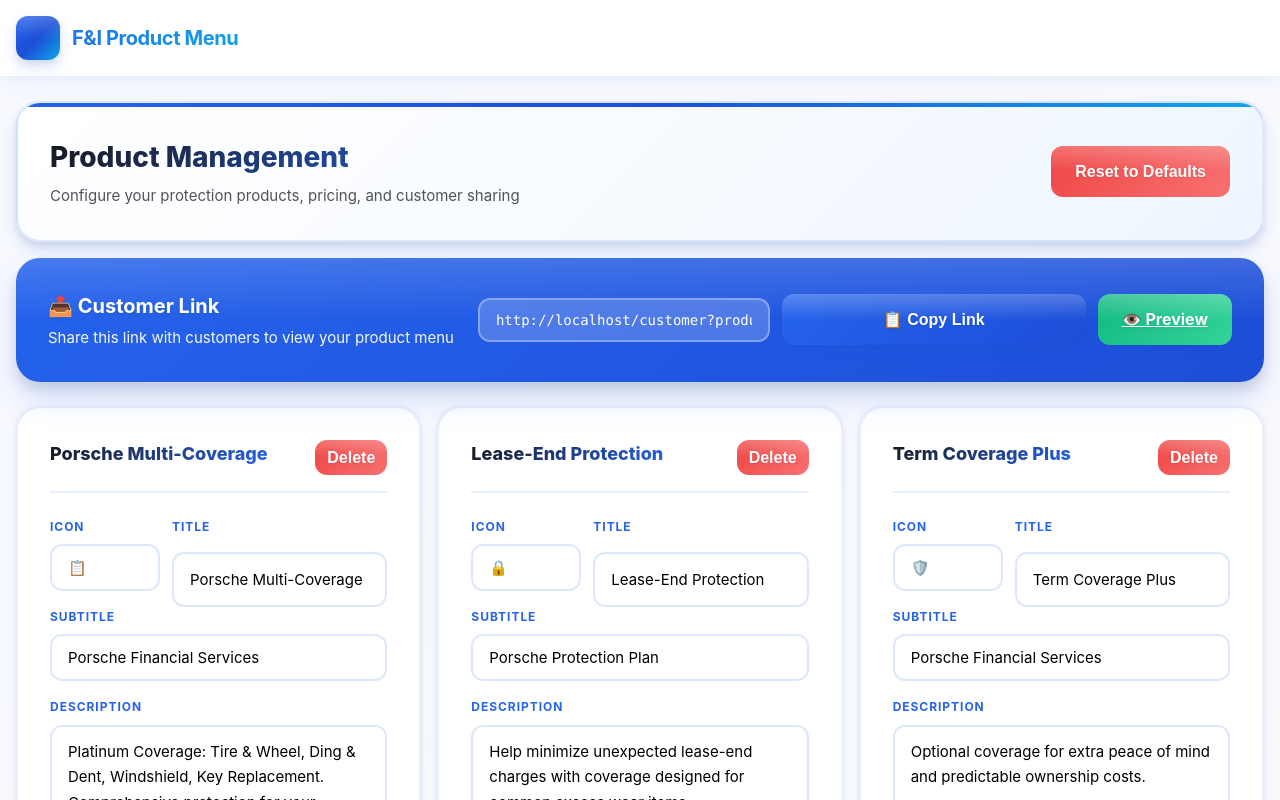
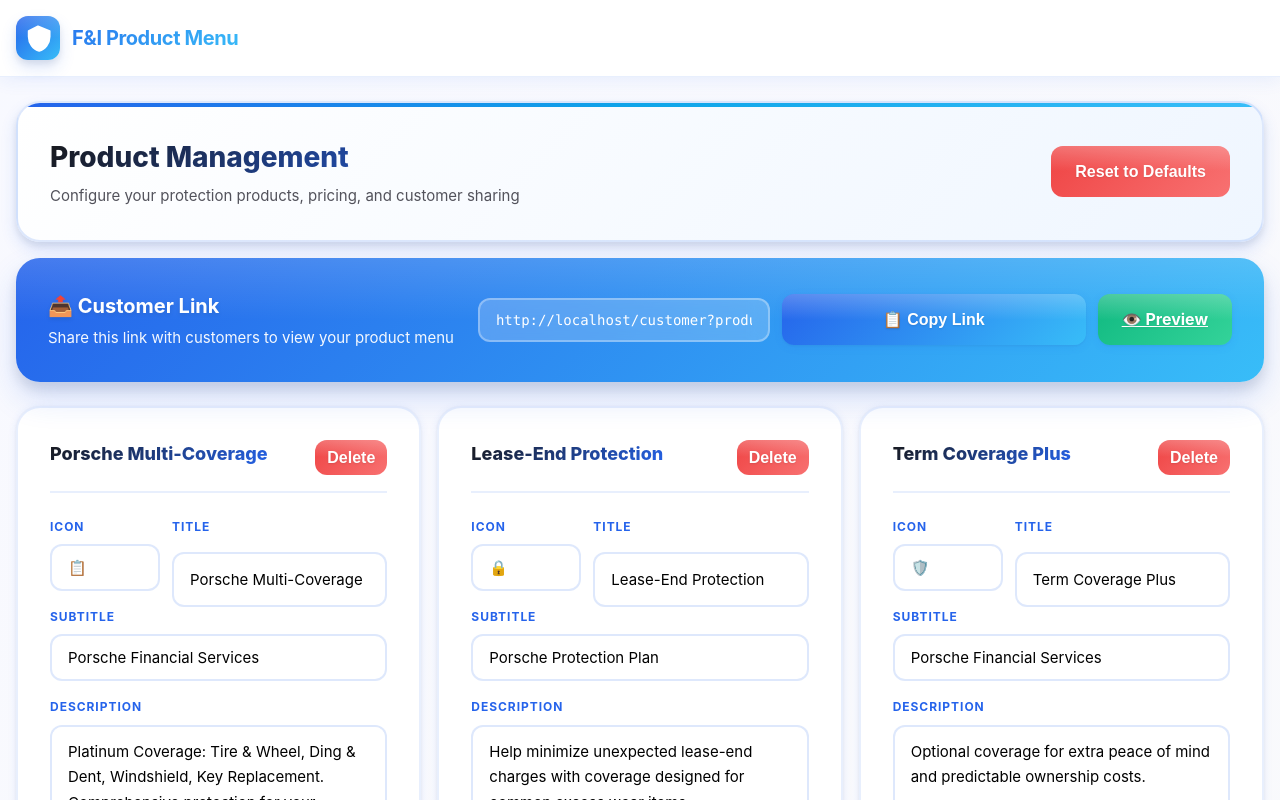
Before and after one commit to RickD724/fni, a Next.js app: page /admin in a window 1280 px wide. Shown: the top 800 px of the page. Built offline with nearby package versions, Linux system fonts and the light colour scheme.

Commit message:
Add files via upload

```diff
--- a/app/components/FiMenuApp.tsx
+++ b/app/components/FiMenuApp.tsx
@@ -325,7 +325,11 @@
       <div className="header">
         <div className="header-inner">
           <div className="brand">
-            <div className="badge">🛡️</div>
+            <div className="badge">
+              <svg viewBox="0 0 24 24" fill="none" xmlns="http://www.w3.org/2000/svg" style={{ width: '28px', height: '28px' }}>
+                <path d="M12 2L4 6V11C4 16.55 7.84 21.74 13 23C18.16 21.74 22 16.55 22 11V6L12 2Z" fill="white" stroke="white" strokeWidth="1.5" strokeLinecap="round" strokeLinejoin="round"/>
+              </svg>
+            </div>
             <div>F&amp;I Product Menu</div>
           </div>
         </div>
@@ -417,9 +421,12 @@
                         <span>Total Investment</span>
                         <span style={{ color: "var(--primary)" }}>{money(total)}</span>
                       </div>
-                      <div className="btnRow" style={{ marginTop: "var(--spacing-lg)" }}>
-                        <button className="btn primary" onClick={() => copy(customerMenuUrl)}>Copy Link</button>
-                        <button className="btn secondary" onClick={() => window.print()}>Print</button>
+                      <div className="btnRow" style={{ marginTop: "var(--spacing-lg)", gap: "var(--spacing-sm)" }}>
+                        <button className="btn primary" style={{ flex: 1 }} onClick={() => copy(customerMenuUrl)}>📋 Copy</button>
+                        <button className="btn success" style={{ flex: 1 }} onClick={emailSelections}>✉️ Email</button>
+                      </div>
+                      <div className="btnRow" style={{ marginTop: "var(--spacing-sm)" }}>
+                        <button className="btn secondary" style={{ width: "100%" }} onClick={() => window.print()}>🖨️ Print</button>
                       </div>
                     </>
                   )}
@@ -552,7 +559,7 @@
                 <div className="floatingMobileSummaryLabel">Your Selections</div>
                 <div className="floatingMobileSummaryTotal">{money(total)}</div>
               </div>
-              <div className="floatingMobileSummaryIcon">{showMobileSummary ? '✕' : '👁️'}</div>
+              <div className="floatingMobileSummaryIcon">🛒</div>
             </div>
           </button>
 
--- a/app/globals.css
+++ b/app/globals.css
@@ -2,8 +2,8 @@
   --primary: #2563EB;
   --primary-light: #3B82F6;
   --primary-dark: #1E40AF;
-  --accent: #0EA5E9;
-  --accent-light: #38BDF8;
+  --accent: #38BDF8;
+  --accent-light: #7DD3FC;
   --success: #10B981;
   --success-light: #34D399;
   --danger: #EF4444;
@@ -14,6 +14,8 @@
   --blue-light: #60A5FA;
   --cyan: #06B6D4;
   --cyan-light: #22D3EE;
+  --sky: #0EA5E9;
+  --sky-light: #38BDF8;
 
   --gray-50: #FAFAFA;
   --gray-100: #F4F4F5;
@@ -100,7 +102,7 @@
   width: 44px;
   height: 44px;
   border-radius: var(--radius-md);
-  background: linear-gradient(135deg, var(--primary) 0%, var(--blue) 50%, var(--accent) 100%);
+  background: linear-gradient(135deg, var(--primary) 0%, var(--accent) 100%);
   display: grid;
   place-items: center;
   color: #fff;
@@ -139,7 +141,7 @@
   left: 0;
   right: 0;
   height: 4px;
-  background: linear-gradient(90deg, var(--primary) 0%, var(--blue) 33%, var(--accent) 66%, var(--cyan) 100%);
+  background: linear-gradient(90deg, var(--primary) 0%, var(--sky) 50%, var(--accent) 100%);
   background-size: 200% 100%;
   animation: shimmer 3s linear infinite;
 }
@@ -221,7 +223,7 @@
   width: 32px;
   height: 32px;
   border-radius: 50%;
-  background: linear-gradient(135deg, var(--primary) 0%, var(--blue) 100%);
+  background: linear-gradient(135deg, var(--primary) 0%, var(--accent) 100%);
   color: white;
   display: grid;
   place-items: center;
@@ -233,7 +235,7 @@
 
 .prodHead {
   padding: var(--spacing-xl);
-  background: linear-gradient(135deg, var(--primary) 0%, var(--blue) 100%);
+  background: linear-gradient(135deg, var(--primary) 0%, var(--accent) 100%);
   color: #fff;
   position: relative;
   overflow: hidden;
@@ -344,7 +346,7 @@
   transform: scale(0.97);
 }
 .btn.primary {
-  background: linear-gradient(135deg, var(--primary) 0%, var(--blue) 100%);
+  background: linear-gradient(135deg, var(--primary) 0%, var(--accent) 100%);
   color: #fff;
   flex: 1;
   box-shadow: var(--shadow-sm);
@@ -353,7 +355,7 @@
 .btn.primary:hover {
   box-shadow: var(--shadow-md);
   transform: translateY(-2px);
-  background: linear-gradient(135deg, var(--primary-light) 0%, var(--blue-light) 100%);
+  background: linear-gradient(135deg, var(--primary-light) 0%, var(--accent-light) 100%);
 }
 .btn.secondary {
   background: #fff;
@@ -405,7 +407,7 @@
   margin-top: var(--spacing-xl);
   padding: var(--spacing-2xl);
   border-radius: var(--radius-xl);
-  background: linear-gradient(135deg, var(--primary) 0%, var(--blue) 100%);
+  background: linear-gradient(135deg, var(--primary) 0%, var(--accent) 100%);
   color: #fff;
   box-shadow: var(--shadow-lg);
   position: relative;
@@ -579,7 +581,7 @@
   left: 0;
   right: 0;
   height: 4px;
-  background: linear-gradient(90deg, var(--primary) 0%, var(--blue) 50%, var(--accent) 100%);
+  background: linear-gradient(90deg, var(--primary) 0%, var(--sky) 50%, var(--accent) 100%);
 }
 .summaryTitle {
   font-weight: 800;
@@ -636,7 +638,7 @@
   left: 0;
   right: 0;
   height: 4px;
-  background: linear-gradient(90deg, var(--primary) 0%, var(--blue) 50%, var(--accent) 100%);
+  background: linear-gradient(90deg, var(--primary) 0%, var(--sky) 50%, var(--accent) 100%);
 }
 .adminTopLeft h2 {
   margin: 0;
@@ -661,7 +663,7 @@
 .adminShareCard {
   padding: var(--spacing-2xl);
   border-radius: var(--radius-xl);
-  background: linear-gradient(135deg, var(--primary) 0%, var(--blue) 100%);
+  background: linear-gradient(135deg, var(--primary) 0%, var(--accent) 100%);
   color: #fff;
   box-shadow: var(--shadow-lg);
   margin-bottom: var(--spacing-xl);
@@ -865,12 +867,12 @@
   right: var(--spacing-lg);
   left: var(--spacing-lg);
   z-index: 90;
-  background: linear-gradient(135deg, var(--primary) 0%, var(--blue) 100%);
+  background: linear-gradient(135deg, #0EA5E9 0%, #06B6D4 100%);
   color: #fff;
   border: none;
   border-radius: var(--radius-xl);
   padding: var(--spacing-lg) var(--spacing-xl);
-  box-shadow: var(--shadow-xl);
+  box-shadow: 0 8px 32px rgba(14,165,233,0.4), 0 4px 16px rgba(0,0,0,0.2);
   cursor: pointer;
   transition: all 0.3s ease;
   display: none;
@@ -893,7 +895,7 @@
   height: 36px;
   border-radius: 50%;
   background: #fff;
-  color: var(--primary);
+  color: #0EA5E9;
   font-weight: 800;
   font-size: 18px;
   display: grid;
```
